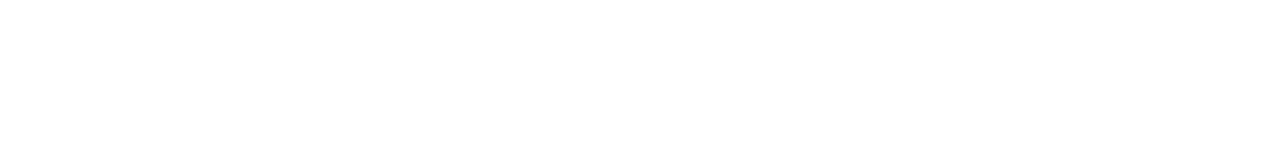
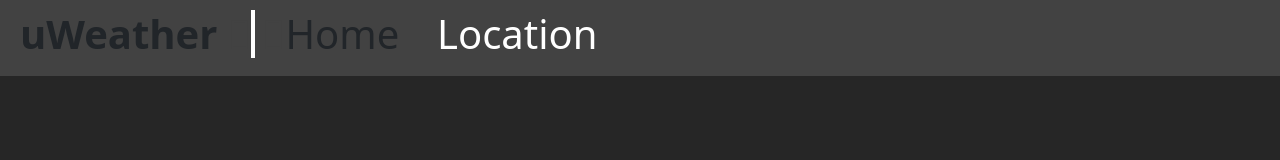
Before and after one commit to lstranskyTGM/uWeatherNG, a plain HTML site: page Website/Impressum.html in a window 1280 px wide. Drawn offline with nearby package versions, Linux system fonts and the light colour scheme.

Commit message:
Impressum updated

```diff
--- a/Website/Impressum.html
+++ b/Website/Impressum.html
@@ -1,10 +1,20 @@
 <!DOCTYPE html>
 <html lang="en">
-<head>
+  <head>
     <meta charset="UTF-8">
     <title>Title</title>
-</head>
-<body>
-
-</body>
+    <link href="uWeather.css" rel="stylesheet">
+    <link href="https://cdn.jsdelivr.net/npm/bootstrap@5.3.0-alpha3/dist/css/bootstrap.min.css" rel="stylesheet" integrity="sha384-KK94CHFLLe+nY2dmCWGMq91rCGa5gtU4mk92HdvYe+M/SXH301p5ILy+dN9+nJOZ" crossorigin="anonymous">
+  </head>
+  <body style="background-color: #262626";>
+    <div style="background-color: #424242;height: 2cm;border-width: 1px 0; position: fixed;top: 0;right: 0; width:100%" id="header">
+      <div class="d-flex align-items-center" style="height: 100%;">
+        <h1 id="bold" style="margin-left:20px; display:inline;position: relative">uWeather</h1>
+        <h1 style="display:inline; box-shadow: 4px 0 0 white; color:#424242;margin-left:10px">&#3164</h1>
+        <h1 style="display:inline; color:#424242;margin-left:10px">&#3164</h1>
+        <h1 style="display:inline;" id="home">Home</h1>
+        <h1 style="display:inline;" id="loc"><a href="uWeather.html#Location">Location</a></h1>
+      </div>
+    </div>
+  </bod>
 </html>
```
